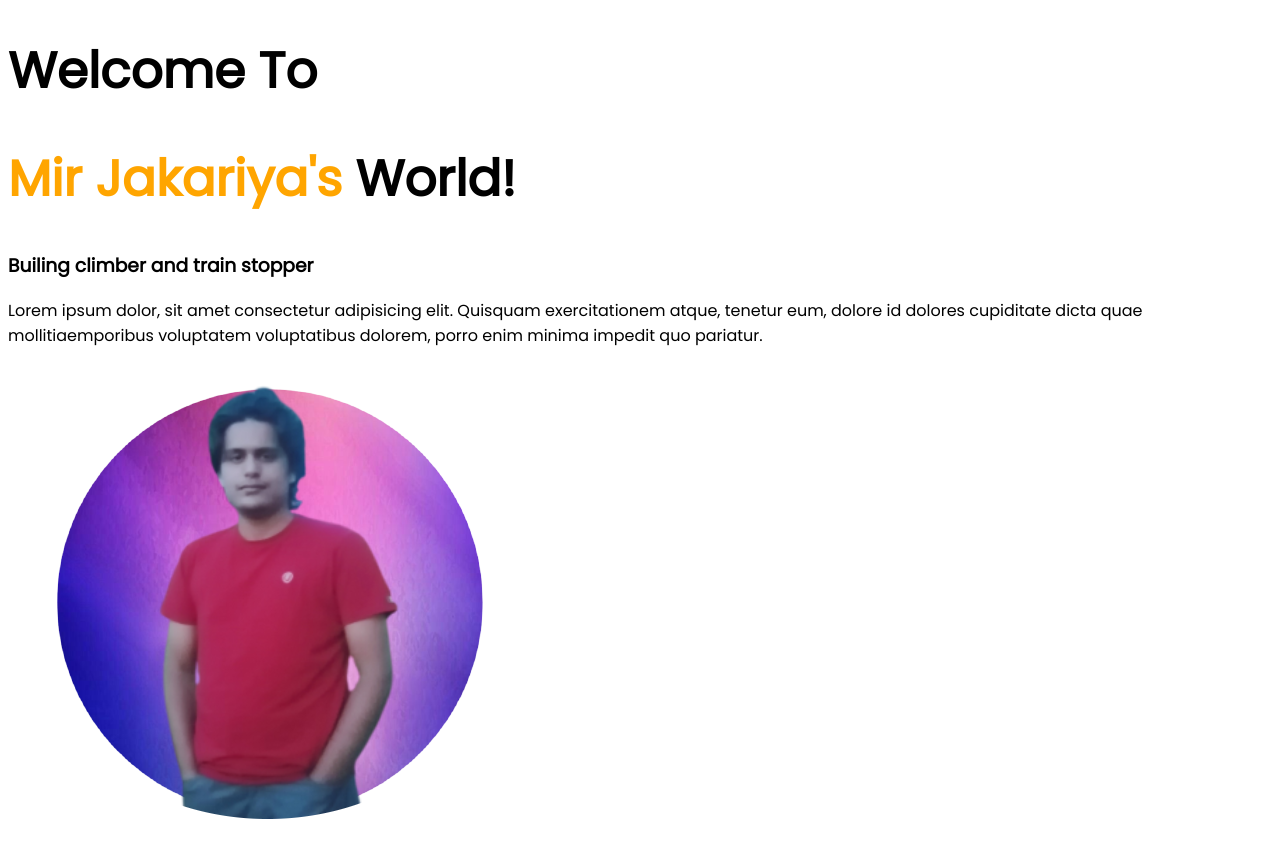
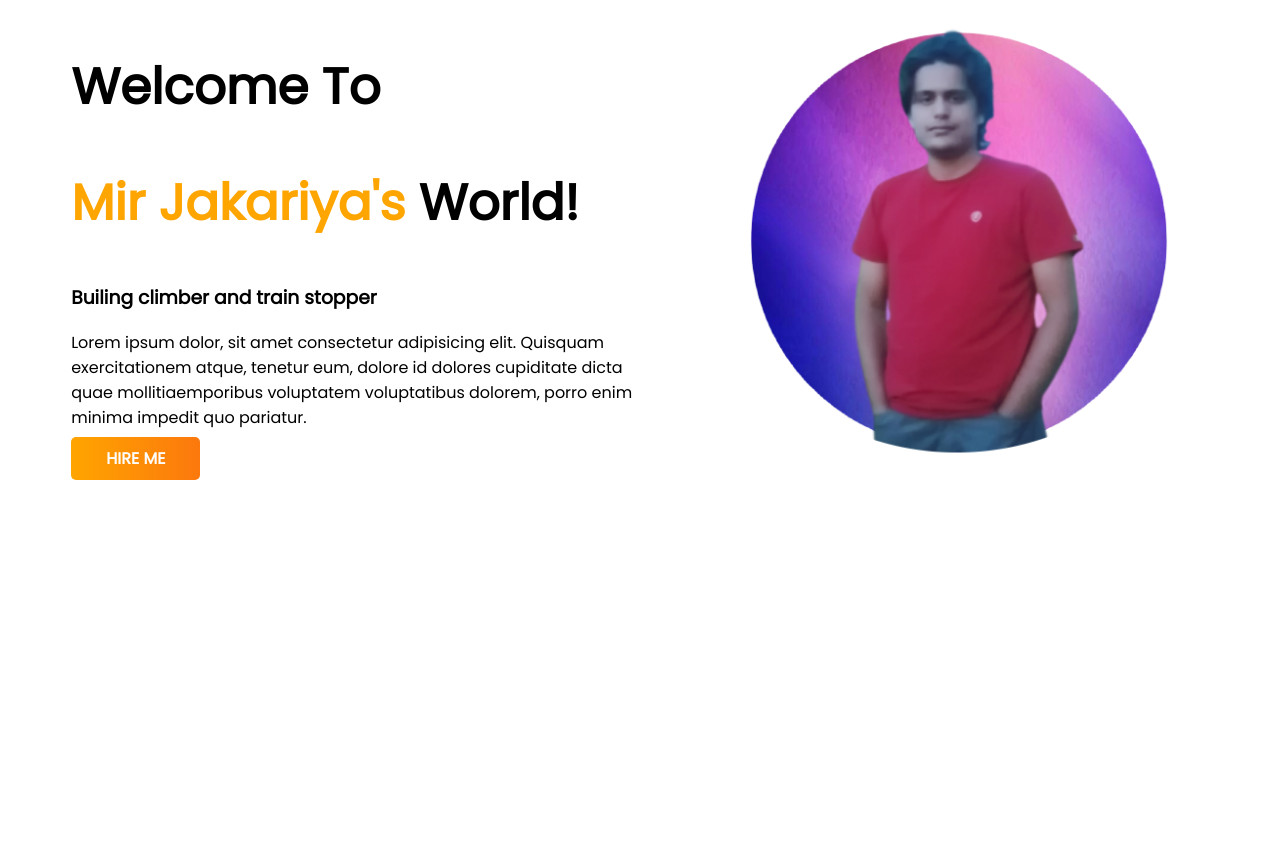
Before and after one commit to MIRJAKARIYA/first-portfolio-repo, a plain HTML site: page index.html in a window 1280 px wide. After the commit the page ends 800 px from the top, so only its background shows below. Drawn offline with Linux system fonts and the light colour scheme.

Commit message:
new codes

```diff
--- a/index.html
+++ b/index.html
@@ -13,7 +13,8 @@
 </head>
 
 <body>
-    <div>
+    <section>
+        <div class="half-width">
             <h1>Welcome To</h1>
             <h1><span class="orange-color">Mir Jakariya's</span> World!</h1>
             <h3>Builing climber and train stopper</h3>
@@ -21,8 +22,12 @@
                 id dolores cupiditate dicta quae mollitiaemporibus voluptatem voluptatibus dolorem, porro enim minima
                 impedit quo pariatur.
             </p>
+            <a href="https://www.linkedin.com/feed/" target="_blank">HIRE ME</a>
         </div>
+        <div class="half-width">
             <img src="images/modifiedbackwithprofile.png">
+        </div>
+    </section>
 </body>
 
 </html>
--- a/style.css
+++ b/style.css
@@ -8,3 +8,28 @@ h1{
 h1 span.orange-color{
     color: orange;
 }
+section{
+    display: flex;
+}
+.half-width{
+    width: 50%;
+    padding-left: 5%;
+}
+.half-width img{
+    width: 90%;
+}
+.half-width a{
+    text-decoration: none;
+    background-image: linear-gradient(to right,orange, rgb(252, 120, 13));
+    padding: 10px 35px;
+    border-radius: 5px;
+    color: white;
+    font-weight: 600;
+}
+.half-width a:hover{
+    color: blue;
+}
+.half-width a:active{
+    color: yellow;
+    box-shadow: 2px 2px 7px black;
+}
```
Lines whose indentation alone changed are shown as unchanged.
